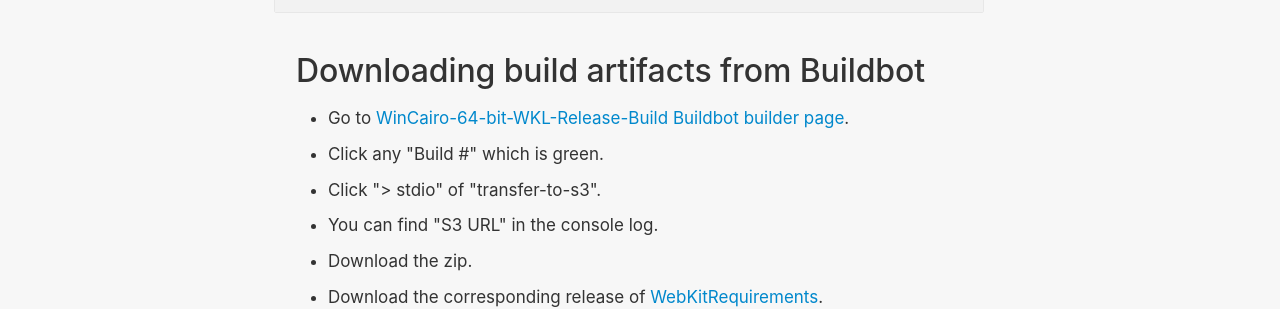
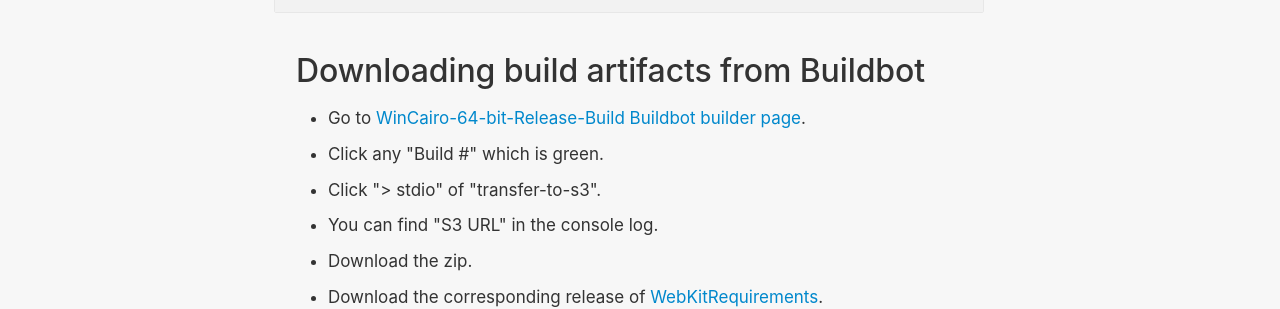
Before and after one commit to WebKit/Documentation, an MkDocs documentation site: the page built from docs/Ports/WindowsPort.md, in a window 1280 px wide and 900 px high, scrolled down 5110 px. Shown: the part 375-684 px from the top of the window. Built offline with MkDocs 1.6.1 and Material for MkDocs 9.7.7, drawn with Linux system fonts in a browser that asks for light colours; comment, search, counter and statistics services are not loaded.

Commit message:
Updated Buildbot builder url to latest

```diff
--- a/docs/Ports/WindowsPort.md
+++ b/docs/Ports/WindowsPort.md
@@ -200,7 +200,7 @@ docker run -it --rm --cpu-count=8 --memory=16g -v %cd%:c:\repo -w c:\repo webkit
 
 ## Downloading build artifacts from Buildbot
 
- * Go to [WinCairo-64-bit-WKL-Release-Build Buildbot builder page](https://build.webkit.org/#/builders/27).
+ * Go to [WinCairo-64-bit-Release-Build Buildbot builder page](https://build.webkit.org/#/builders/731).
  * Click any "Build #" which is green.
  * Click "> stdio" of "transfer-to-s3".
  * You can find "S3 URL" in the console log.
```
